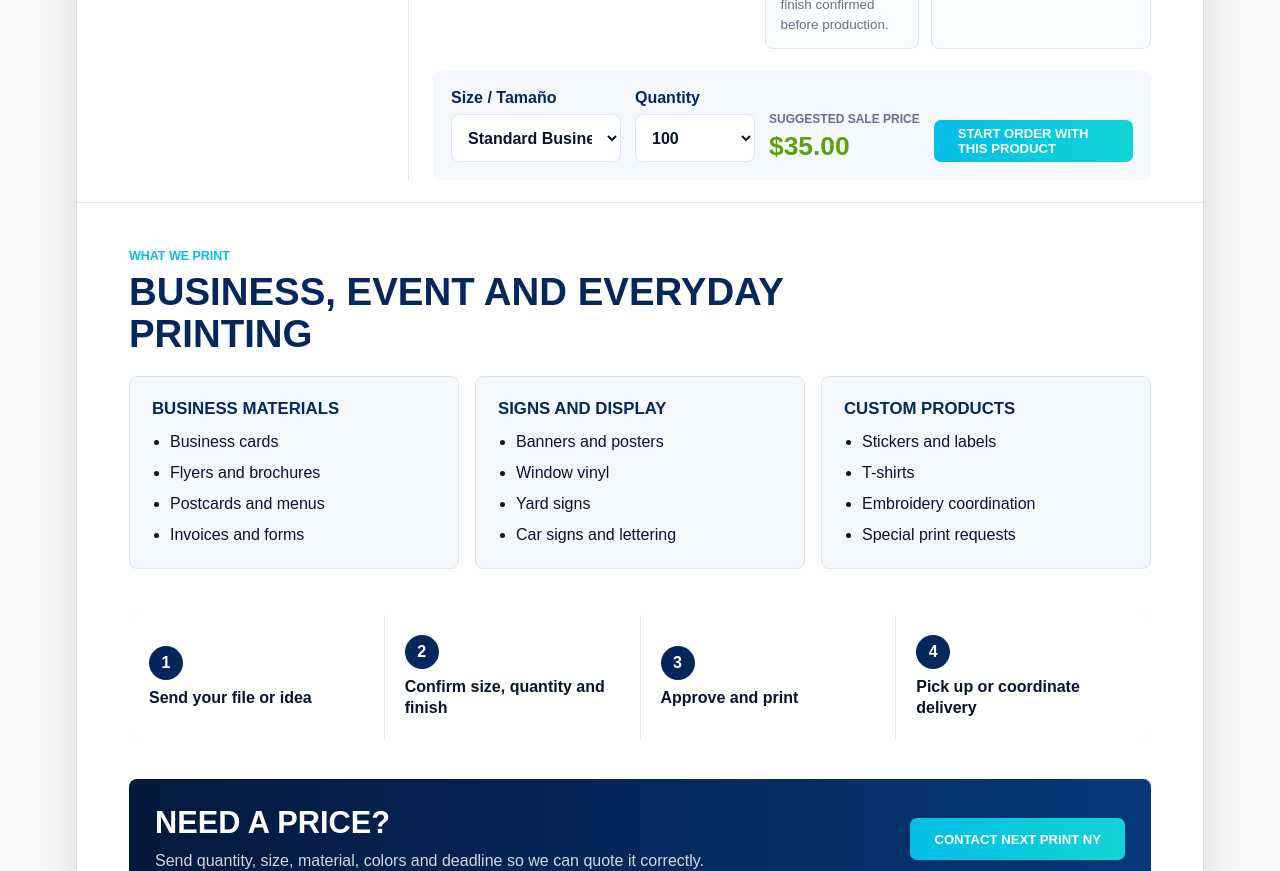
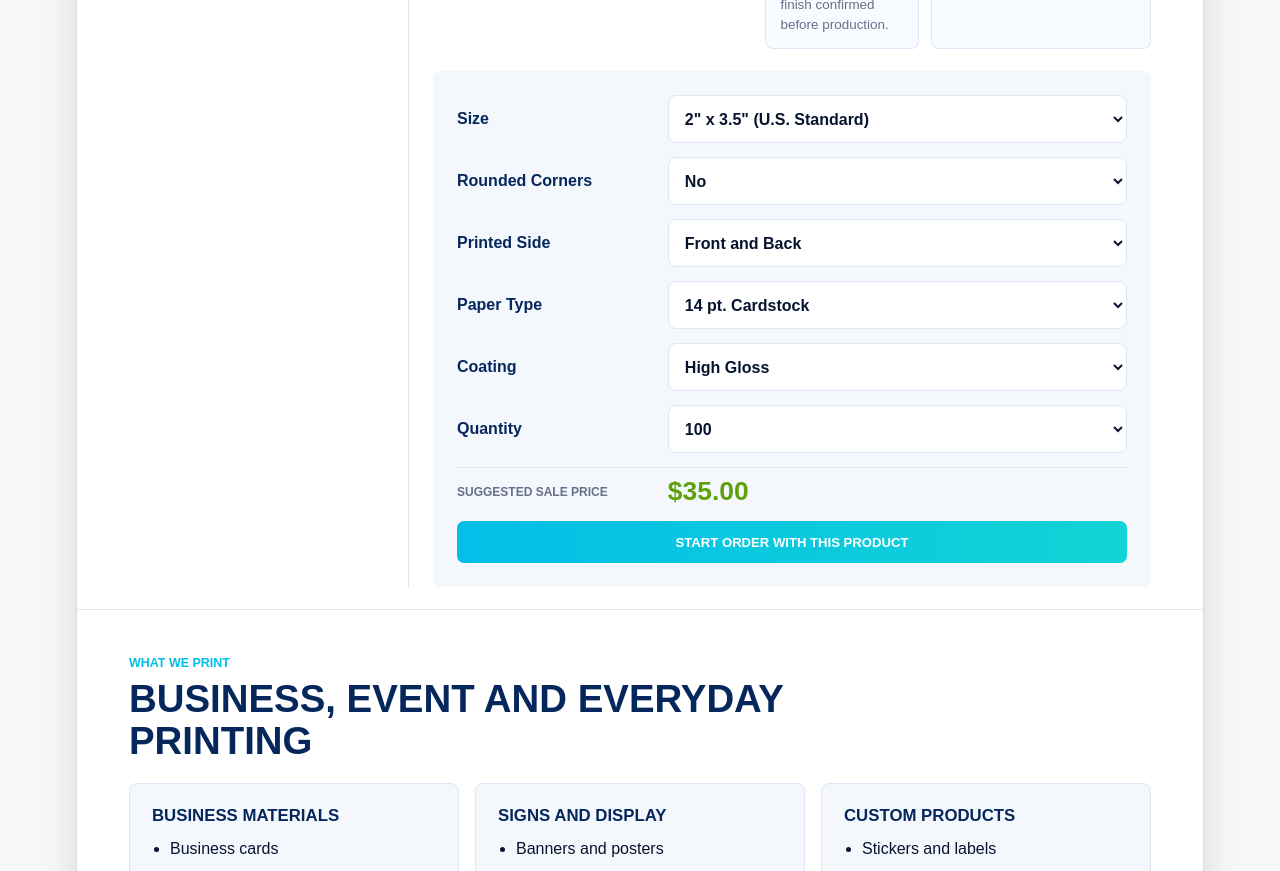
Before and after one commit to richardvelezcarpio-gif/next-print-ny, a website: page printing.html in a window 1280 px wide. Shown: the part 1028-1899 px from the top of the page. Drawn offline with Linux system fonts and the light colour scheme.

Commit message:
Agregar configurador de business cards

```diff
--- a/printing-catalog.js
+++ b/printing-catalog.js
@@ -90,6 +90,12 @@ const productSize = document.querySelector("#productSize");
 const productQuantity = document.querySelector("#productQuantity");
 const productPrice = document.querySelector("#productPrice");
 const productOrderLink = document.querySelector("#productOrderLink");
+const productOrderPanel = document.querySelector(".product-order-panel");
+const businessCardOptions = document.querySelector("#businessCardOptions");
+const cardRoundedCorners = document.querySelector("#cardRoundedCorners");
+const cardPrintedSide = document.querySelector("#cardPrintedSide");
+const cardPaperType = document.querySelector("#cardPaperType");
+const cardCoating = document.querySelector("#cardCoating");
 
 let selectedGroup = productGroups[0];
 let selectedProduct = selectedGroup.variants[0];
@@ -108,6 +114,10 @@ productSize?.addEventListener("change", () => {
 productQuantity?.addEventListener("change", () => {
   selectedPrice = selectedProduct.prices.find((item) => item[0] === productQuantity.value) || selectedProduct.prices[0];
   updateSelectedPrice();
+});
+
+[cardRoundedCorners, cardPrintedSide, cardPaperType, cardCoating].forEach((select) => {
+  select?.addEventListener("change", updateSelectedPrice);
 });
 
 function renderProductList() {
@@ -144,6 +154,7 @@ function renderProductGroup(groupName) {
     productKicker.textContent = `${selectedGroup.variants.length} size ${selectedGroup.variants.length === 1 ? "option" : "options"}`;
   }
   renderProductDetails(selectedProduct);
+  renderProductOptions();
 
   if (productSize) {
     productSize.innerHTML = selectedGroup.variants
@@ -153,6 +164,12 @@ function renderProductGroup(groupName) {
 
   renderQuantityOptions();
   updateSelectedPrice();
+}
+
+function renderProductOptions() {
+  const isBusinessCards = selectedGroup.category === "cards";
+  if (businessCardOptions) businessCardOptions.hidden = !isBusinessCards;
+  productOrderPanel?.classList.toggle("business-card-mode", isBusinessCards);
 }
 
 function renderQuantityOptions() {
@@ -195,7 +212,23 @@ function updateSelectedPrice() {
   if (productPrice) productPrice.textContent = selectedPrice[1];
   if (productOrderLink) {
     const info = productDetails[selectedProduct.category] || productDetails.cards;
-    const details = `Product: ${selectedProduct.name}\nSize: ${sizeLabel(selectedProduct.name, selectedGroup.name)}\nQuantity: ${selectedPrice[0]}\nSuggested sale price: ${selectedPrice[1]}\nMaterial: ${info.material}`;
+    const configuration =
+      selectedGroup.category === "cards"
+        ? [
+            `Rounded Corners: ${cardRoundedCorners?.value || "No"}`,
+            `Printed Side: ${cardPrintedSide?.value || "Front and Back"}`,
+            `Paper Type: ${cardPaperType?.value || "14 pt. Cardstock"}`,
+            `Coating: ${cardCoating?.value || "High Gloss"}`,
+          ]
+        : [];
+    const details = [
+      `Product: ${selectedProduct.name}`,
+      `Size: ${sizeLabel(selectedProduct.name, selectedGroup.name)}`,
+      ...configuration,
+      `Quantity: ${selectedPrice[0]}`,
+      `Suggested sale price: ${selectedPrice[1]}`,
+      `Material: ${info.material}`,
+    ].join("\n");
     const params = new URLSearchParams({
       service: "Printing",
       product: selectedProduct.name,
@@ -208,7 +241,7 @@ function updateSelectedPrice() {
 }
 
 function sizeLabel(productName, groupName) {
-  if (groupName === "Business Cards") return "Standard Business Cards";
+  if (groupName === "Business Cards") return '2" x 3.5" (U.S. Standard)';
   return productName.replace(/^Flyers\s*/i, "").replace(/^Stickers\s*/i, "").replace(/^Menus\s*/i, "").replace(/^Banner\s*/i, "").replace(/^Door Hangers\s*/i, "");
 }
 
--- a/printing.html
+++ b/printing.html
@@ -9,7 +9,7 @@
     />
     <title>Printing Services | Next Print NY</title>
     <link rel="icon" href="assets/logo.png" />
-    <link rel="stylesheet" href="styles.css?v=20260605-0640" />
+    <link rel="stylesheet" href="styles.css?v=20260605-0745" />
   </head>
   <body>
     <div class="page-shell">
@@ -77,9 +77,38 @@
 
             <div class="product-order-panel">
               <label>
-                <span>Size / Tamaño</span>
+                <span data-i18n="printingCatalog.size">Size</span>
                 <select id="productSize"></select>
               </label>
+              <div id="businessCardOptions" class="business-card-options" hidden>
+                <label>
+                  <span data-i18n="printingCatalog.rounded">Rounded Corners</span>
+                  <select id="cardRoundedCorners">
+                    <option value="No" data-i18n="printingCatalog.no">No</option>
+                    <option value="Yes" data-i18n="printingCatalog.yes">Yes</option>
+                  </select>
+                </label>
+                <label>
+                  <span data-i18n="printingCatalog.printedSide">Printed Side</span>
+                  <select id="cardPrintedSide">
+                    <option value="Front Only" data-i18n="printingCatalog.frontOnly">Front Only</option>
+                    <option value="Front and Back" selected data-i18n="printingCatalog.frontBack">Front and Back</option>
+                  </select>
+                </label>
+                <label>
+                  <span data-i18n="printingCatalog.paperType">Paper Type</span>
+                  <select id="cardPaperType">
+                    <option value="14 pt. Cardstock">14 pt. Cardstock</option>
+                  </select>
+                </label>
+                <label>
+                  <span data-i18n="printingCatalog.coating">Coating</span>
+                  <select id="cardCoating">
+                    <option value="High Gloss" data-i18n="printingCatalog.highGloss">High Gloss</option>
+                    <option value="Matte" data-i18n="printingCatalog.matte">Matte</option>
+                  </select>
+                </label>
+              </div>
               <label>
                 <span data-i18n="printingCatalog.quantity">Quantity</span>
                 <select id="productQuantity"></select>
@@ -154,7 +183,7 @@
         </div>
       </footer>
     </div>
-    <script src="script.js?v=20260604-1135"></script>
-    <script src="printing-catalog.js?v=20260605-0640"></script>
+    <script src="script.js?v=20260605-0745"></script>
+    <script src="printing-catalog.js?v=20260605-0745"></script>
   </body>
 </html>
--- a/script.js
+++ b/script.js
@@ -245,6 +245,17 @@ const translations = {
     "printingPage.ctaButton": "Contactar a Next Print NY",
     "printingCatalog.products": "Productos",
     "printingCatalog.copy": "Selecciona un producto y cantidad para ver el precio sugerido. Inicia la orden y confirmaremos los detalles antes de producir.",
+    "printingCatalog.size": "Tamaño",
+    "printingCatalog.rounded": "Esquinas redondeadas",
+    "printingCatalog.no": "No",
+    "printingCatalog.yes": "Sí",
+    "printingCatalog.printedSide": "Lados impresos",
+    "printingCatalog.frontOnly": "Solo frente",
+    "printingCatalog.frontBack": "Frente y reverso",
+    "printingCatalog.paperType": "Tipo de papel",
+    "printingCatalog.coating": "Acabado",
+    "printingCatalog.highGloss": "Alto brillo",
+    "printingCatalog.matte": "Mate",
     "printingCatalog.quantity": "Cantidad",
     "printingCatalog.suggested": "Precio sugerido",
     "printingCatalog.start": "Iniciar orden con este producto",
@@ -607,6 +618,17 @@ const translations = {
     "printingPage.ctaButton": "Contact Next Print NY",
     "printingCatalog.products": "Products",
     "printingCatalog.copy": "Select a product and quantity to see the suggested sale price. Start an order and we will confirm details before production.",
+    "printingCatalog.size": "Size",
+    "printingCatalog.rounded": "Rounded Corners",
+    "printingCatalog.no": "No",
+    "printingCatalog.yes": "Yes",
+    "printingCatalog.printedSide": "Printed Side",
+    "printingCatalog.frontOnly": "Front Only",
+    "printingCatalog.frontBack": "Front and Back",
+    "printingCatalog.paperType": "Paper Type",
+    "printingCatalog.coating": "Coating",
+    "printingCatalog.highGloss": "High Gloss",
+    "printingCatalog.matte": "Matte",
     "printingCatalog.quantity": "Quantity",
     "printingCatalog.suggested": "Suggested sale price",
     "printingCatalog.start": "Start order with this product",
--- a/styles.css
+++ b/styles.css
@@ -1563,6 +1563,48 @@ textarea {
   background: #fff;
 }
 
+.product-order-panel.business-card-mode {
+  grid-template-columns: minmax(0, 1fr);
+  align-items: stretch;
+  width: 100%;
+  max-width: 720px;
+  margin-inline: auto;
+  padding: 24px;
+  box-sizing: border-box;
+}
+
+.business-card-options {
+  display: grid;
+  gap: 14px;
+}
+
+.business-card-options[hidden] {
+  display: none;
+}
+
+.product-order-panel.business-card-mode label {
+  grid-template-columns: minmax(150px, 0.42fr) minmax(0, 1fr);
+  gap: 18px;
+  align-items: center;
+}
+
+.product-order-panel.business-card-mode label > span {
+  font-size: 1rem;
+}
+
+.product-order-panel.business-card-mode .selected-price {
+  grid-template-columns: minmax(150px, 0.42fr) minmax(0, 1fr);
+  gap: 18px;
+  align-items: center;
+  padding-top: 8px;
+  border-top: 1px solid var(--line);
+}
+
+.product-order-panel.business-card-mode .action-gradient {
+  justify-self: stretch;
+  text-align: center;
+}
+
 .selected-price {
   display: grid;
   gap: 5px;
@@ -2719,6 +2761,12 @@ textarea {
     padding-bottom: 86px;
   }
 
+  .product-order-panel.business-card-mode label,
+  .product-order-panel.business-card-mode .selected-price {
+    grid-template-columns: 1fr;
+    gap: 7px;
+  }
+
   .quick-action-bar {
     display: grid;
   }
```
